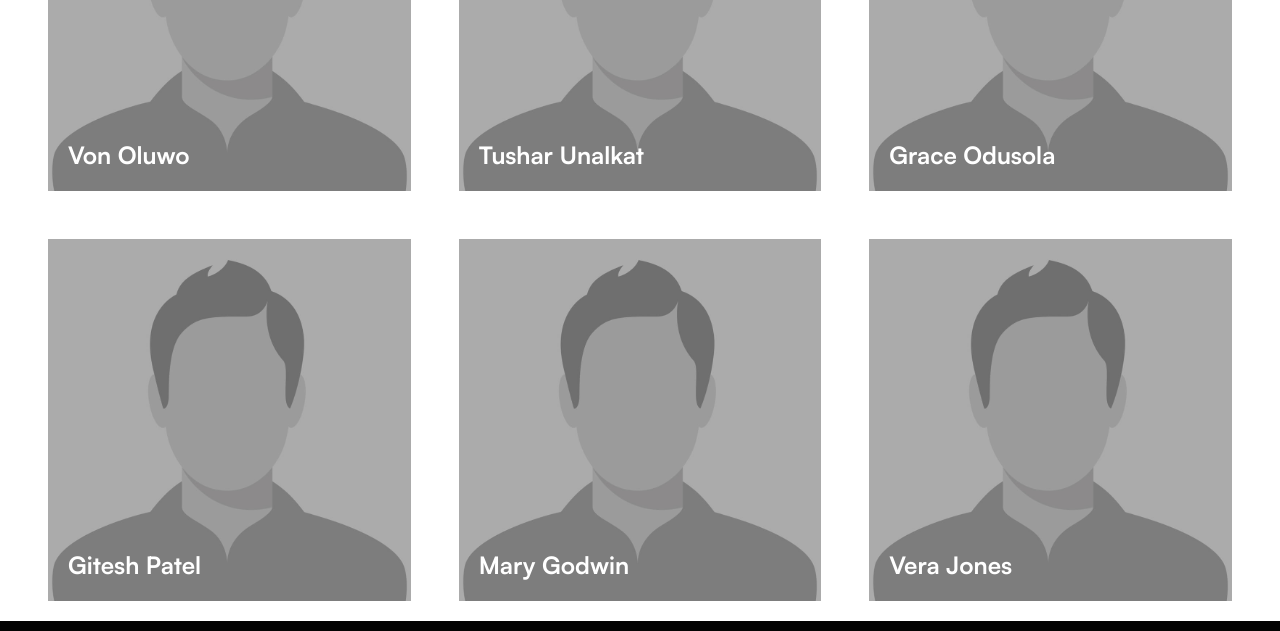
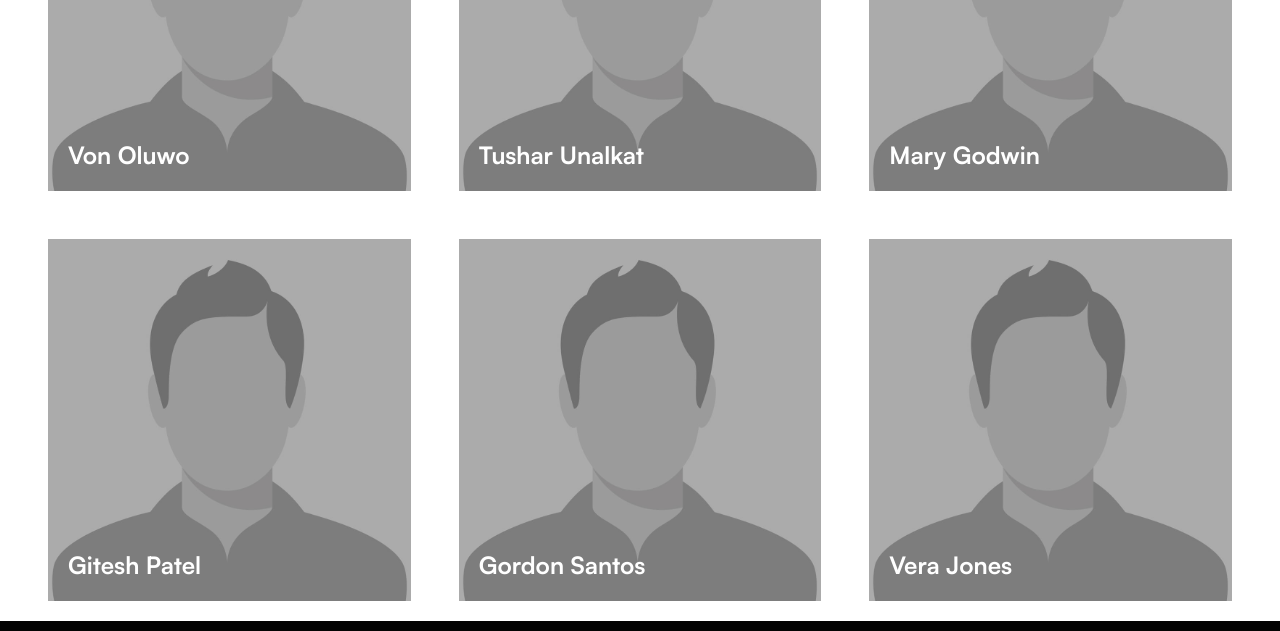
Before and after one commit to fola4/excel, a React (Vite) app: page /gallery in a window 1280 px wide. Shown: the part 1020-1651 px from the top of the page. Built offline with nearby package versions, Linux system fonts and the light colour scheme.

Commit message:
Update Teamname index.js

```diff
--- a/src/constants/index.js
+++ b/src/constants/index.js
@@ -37,7 +37,7 @@ export const teamMembers = [
     status: "coach",
   },
   {
-    name: "Grace Odusola",
+    name: "Mary Godwin",
     image: placeholder,
   },
   {
@@ -45,7 +45,7 @@ export const teamMembers = [
     image: placeholder,
   },
   {
-    name: "Mary Godwin",
+    name: "Gordon Santos",
     image: placeholder,
   },
   {
```
